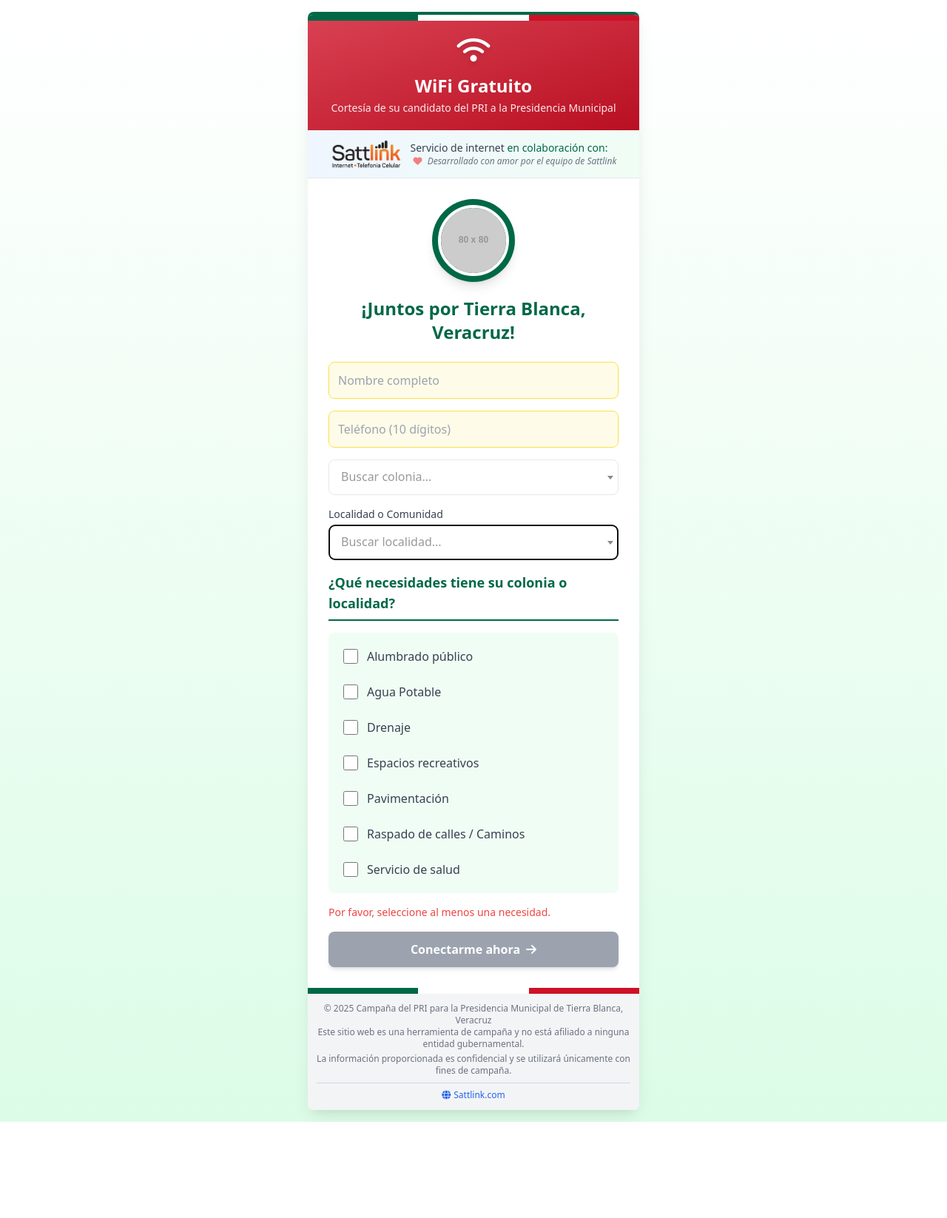
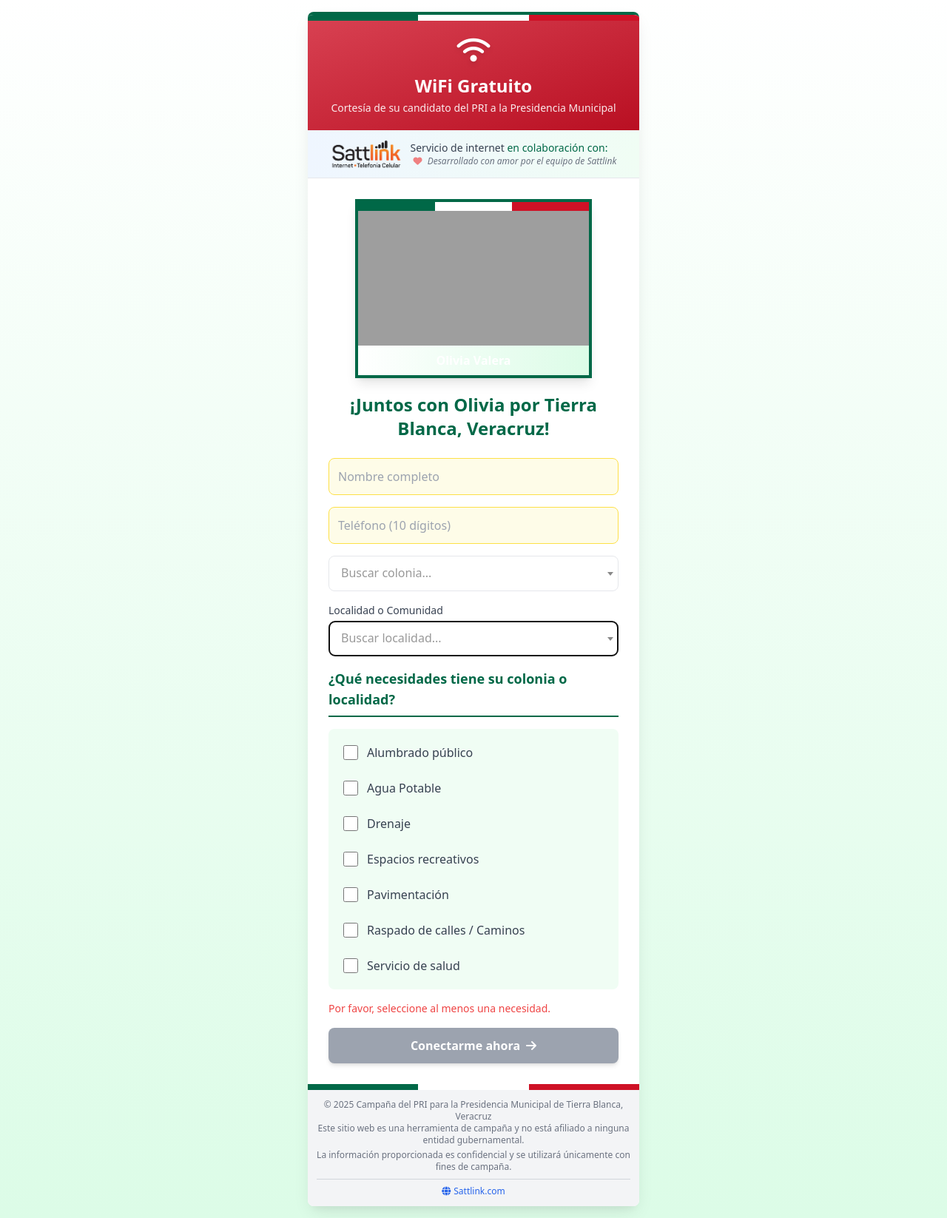
Before and after one commit to lrmaldo/oliviavalera, a Laravel app: template resources/views/hotspot/requests/formulario.blade.php in a window 1280 px wide. Shown: the whole page at 74% size. Before the commit the page ends 1516 px from the top, so only its background shows below. Run offline with Laravel 12, Linux system fonts and the light colour scheme; the template is opened without the code that fills it, so the values that code supplies are empty; grey boxes labelled with a size stand in for pictures from a placeholder-image service; some libraries are stand-ins or nearby versions; grey boxes are pictures that could not be loaded.

Commit message:
feat: Mejorar la presentación del formulario con nueva imagen y etiqueta para la candidata

```diff
--- a/resources/views/hotspot/requests/formulario.blade.php
+++ b/resources/views/hotspot/requests/formulario.blade.php
@@ -197,14 +197,25 @@
 
         <div class="p-7">
             <div class="flex justify-center mb-5">
-                <div
-                    class="rounded-full bg-pri-green p-2 inline-block shadow-lg transform transition-transform hover:scale-105 duration-300">
-                    <img src="https://placehold.co/80x80/006847/FFFFFF?text=PRI" alt="Candidato PRI"
-                        class="h-24 w-24 rounded-full object-cover border-4 border-white">
+                <div class="relative overflow-hidden transform transition-transform hover:scale-102 duration-300 shadow-lg border-4 border-pri-green max-w-xs">
+                    <!-- Franja tricolor en la parte superior de la imagen -->
+                    <div class="absolute top-0 left-0 right-0 flex h-3 z-10">
+                        <div class="w-1/3 bg-pri-green"></div>
+                        <div class="w-1/3 bg-white"></div>
+                        <div class="w-1/3 bg-pri-red"></div>
+                    </div>
+
+                    <img src="{{ asset('/img/logo_olivia.jpeg') }}" alt="Olivia Valera - Candidata PRI"
+                        class="w-full h-auto object-cover mx-auto">
+
+                    <!-- Etiqueta con nombre de la candidata -->
+                    <div class="absolute bottom-0 left-0 right-0 bg-gradient-to-r from-pri-green to-pri-red p-2 text-white text-center">
+                        <span class="font-bold text-sm sm:text-base">Olivia Valera</span>
+                    </div>
                 </div>
             </div>
 
-            <h2 class="text-2xl font-bold text-center text-pri-green mb-5">¡Juntos por Tierra Blanca, Veracruz!</h2>
+            <h2 class="text-2xl font-bold text-center text-pri-green mb-5">¡Juntos con Olivia por Tierra Blanca, Veracruz!</h2>
 
             <form class="mt-6 space-y-4" id="wifi-form" method="post"  name="login">
                 @csrf
```
